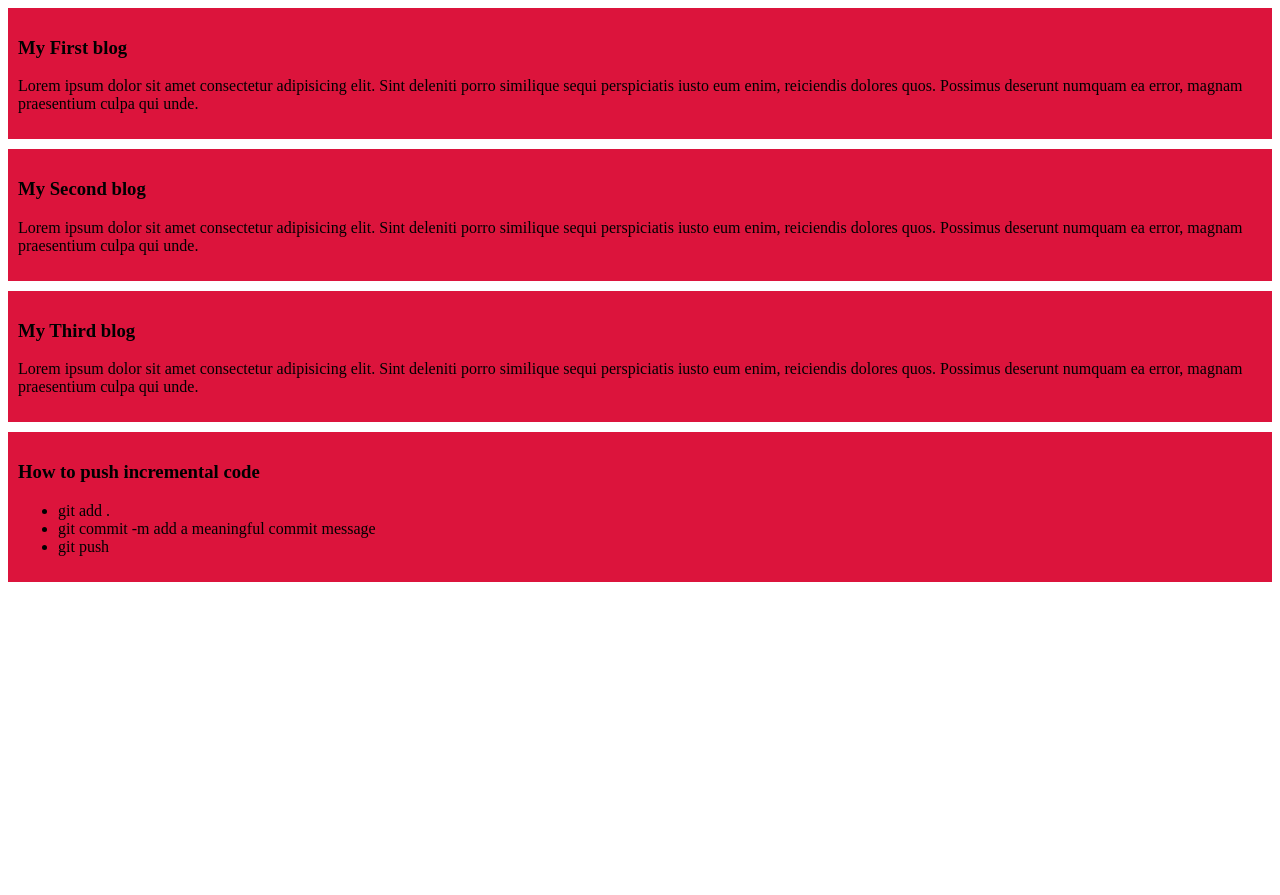
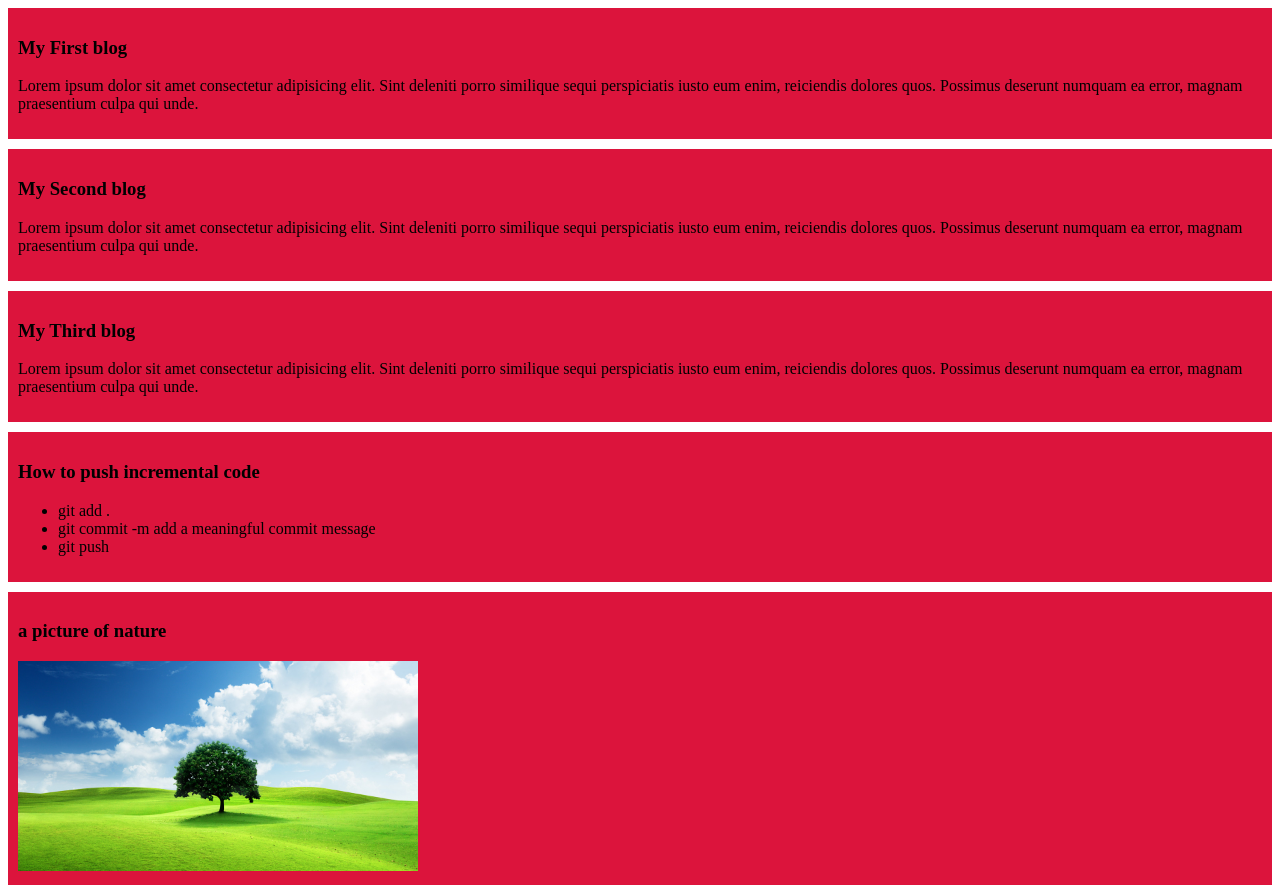
Before and after one commit to JannatulSafa/my-simple-website, a plain HTML site: page index.html in a window 1280 px wide. Before the commit the page ends 800 px from the top, so only its background shows below. Drawn offline with Linux system fonts and the light colour scheme.

Commit message:
added the nature picture

```diff
--- a/index.html
+++ b/index.html
@@ -25,8 +25,10 @@
            <li>git commit -m add a meaningful commit message</li>
            <li>git push</li>
         </ul>
-
-
+    </div>
+    <div>
+        <h3>a picture of nature</h3>
+        <img src="free-nature-images.jpg" alt="" width="400px">
     </div>
 </body>
 </html>
```
Also changed, not shown: free-nature-images.jpg (added).
